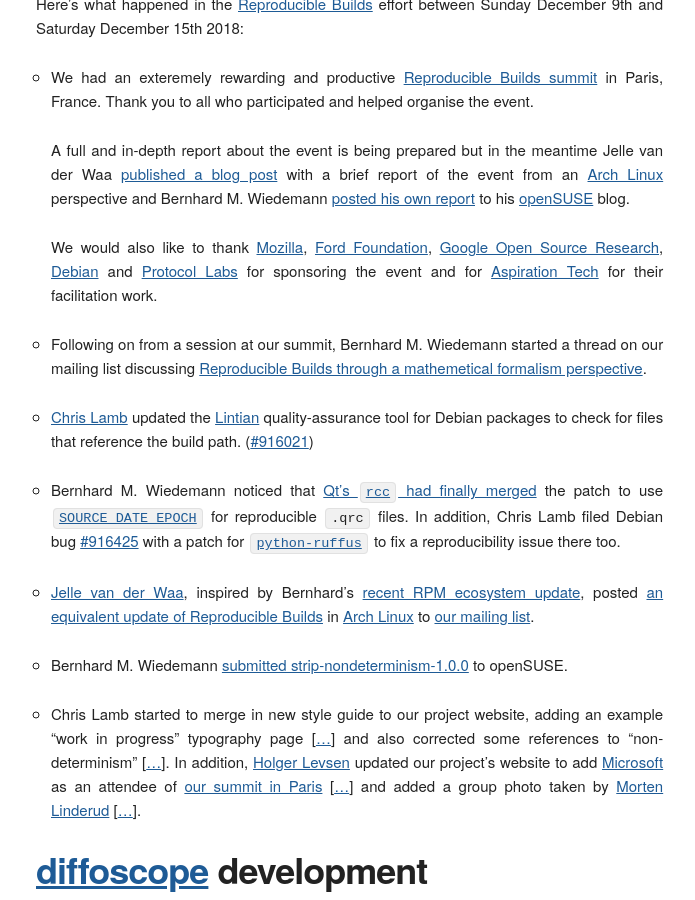
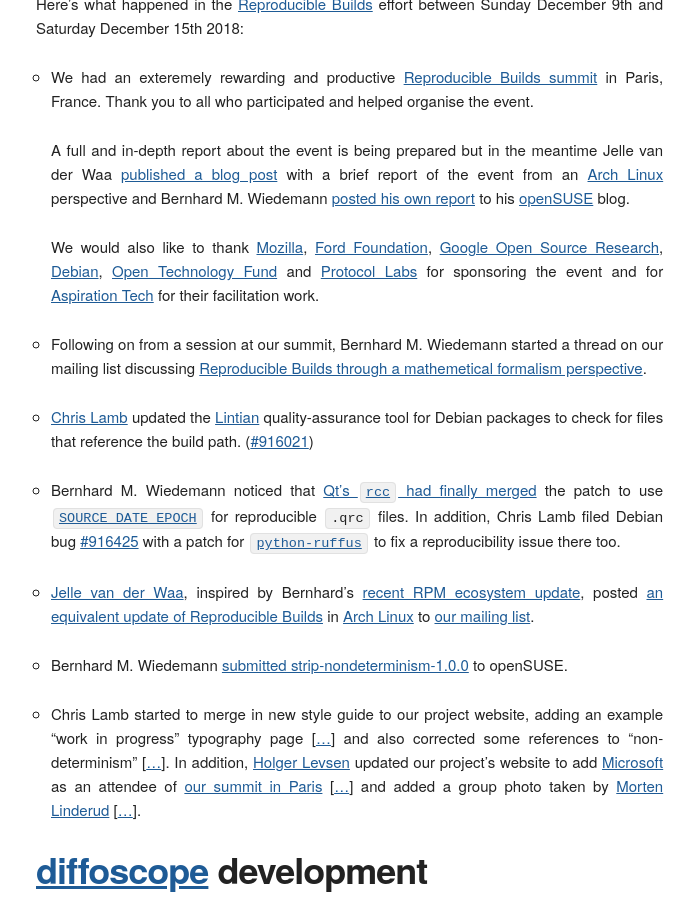
Before and after one commit to prototypefund/reproducible-website, a Jekyll site: the page built from _blog/posts/190.md, in a window 1280 px wide and 900 px high, scrolled down 810 px. Shown: the whole window, without its empty margins (124-819 px from the left). Built offline with Jekyll 4.4.1, drawn with Linux system fonts in a browser that asks for light colours; some web fonts are replaced.

Commit message:
190: Add Open Technology Fund to paris2018 sponsors.

```diff
--- a/_blog/posts/190.md
+++ b/_blog/posts/190.md
@@ -11,7 +11,7 @@
 
     A full and in-depth report about the event is being prepared but in the meantime Jelle van der Waa [published a blog post](https://vdwaa.nl/arch-reproducible-build-summit-18.html#arch-reproducible-build-summit-18) with a brief report of the event from an [Arch Linux](https://www.archlinux.org/) perspective and Bernhard M. Wiedemann [posted his own report](https://lizards.opensuse.org/2018/12/17/report-from-the-reproducible-builds-summit-2018/) to his [openSUSE](https://www.opensuse.org/) blog.
 
-    We would also like to thank [Mozilla](https://www.mozilla.org/), [Ford Foundation](https://www.fordfoundation.org/), [Google Open Source Research](https://opensource.google.com/), [Debian](https://www.debian.org/) and [Protocol Labs](https://protocol.ai/) for sponsoring the event and for [Aspiration Tech](https://aspirationtech.org) for their facilitation work.
+    We would also like to thank [Mozilla](https://www.mozilla.org/), [Ford Foundation](https://www.fordfoundation.org/), [Google Open Source Research](https://opensource.google.com/), [Debian](https://www.debian.org/), [Open Technology Fund](https://www.opentech.fund) and [Protocol Labs](https://protocol.ai/) for sponsoring the event and for [Aspiration Tech](https://aspirationtech.org) for their facilitation work.
 
 * Following on from a session at our summit, Bernhard M. Wiedemann started a thread on our mailing list discussing [Reproducible Builds through a mathemetical formalism perspective](https://lists.reproducible-builds.org/pipermail/rb-general/2018-December/001327.html).
 
```
